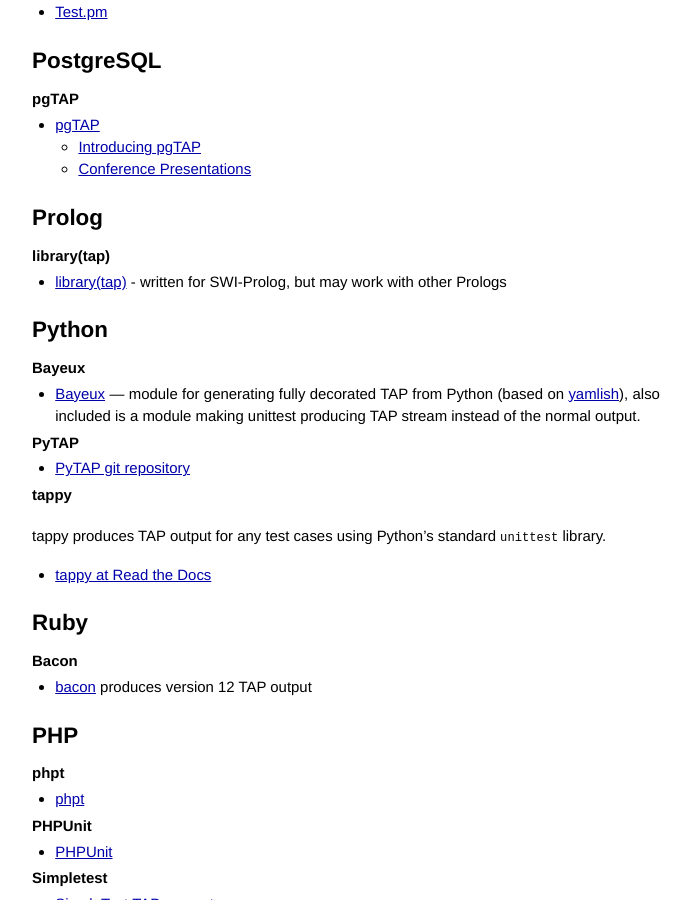
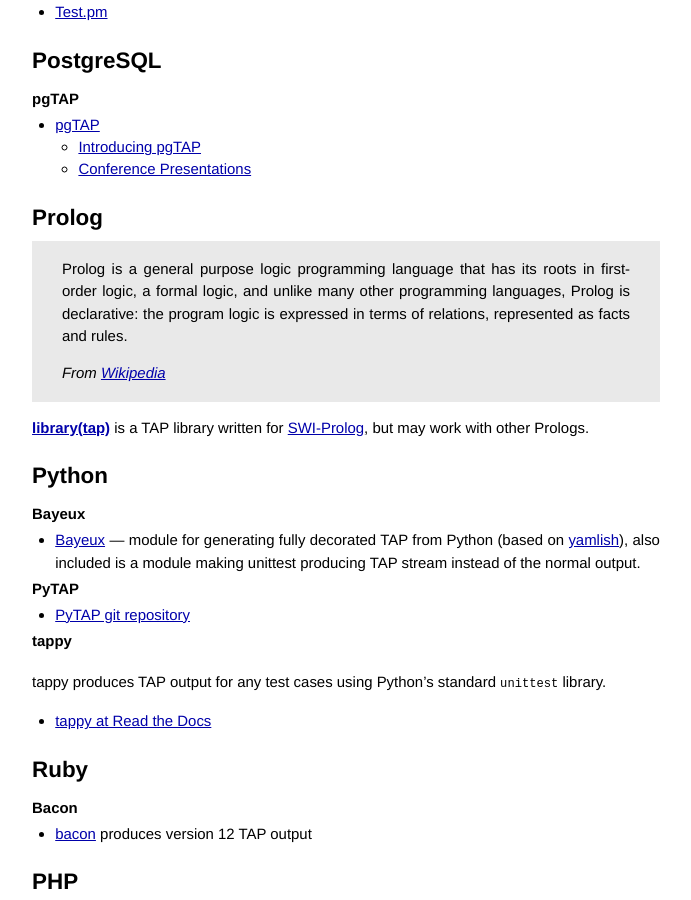
Before and after one commit to TestAnything/testanything.github.io, a Jekyll site: the page built from producers.md, in a window 1280 px wide and 900 px high, scrolled down 5349 px. Shown: the whole window, without its empty margins (294-985 px from the left). Built offline with Jekyll 4.4.1, drawn with Linux system fonts in a browser that asks for light colours; Markdown is read by kramdown in place of the engine named in the settings.

Commit message:
Updated Prolog producers section.

```diff
--- a/producers.md
+++ b/producers.md
@@ -337,9 +337,16 @@
 <a id="prolog"></a>
 ## Prolog
 
-### library(tap)
+> Prolog is a general purpose logic programming language that
+> has its roots in first-order logic, a formal logic, and unlike many
+> other programming languages, Prolog is declarative: the program logic
+> is expressed in terms of relations, represented as facts and rules.
+>
+> *From [Wikipedia](https://en.wikipedia.org/wiki/Prolog)*
 
--    [library(tap)](http://www.swi-prolog.org/pack/list?p=tap) - written for SWI-Prolog, but may work with other Prologs
+**[library(tap)](https://github.com/mndrix/tap)** is a TAP library
+written for [SWI-Prolog](http://www.swi-prolog.org/), but may work with
+other Prologs.
 
 <a id="python"></a>
 ## Python
```
